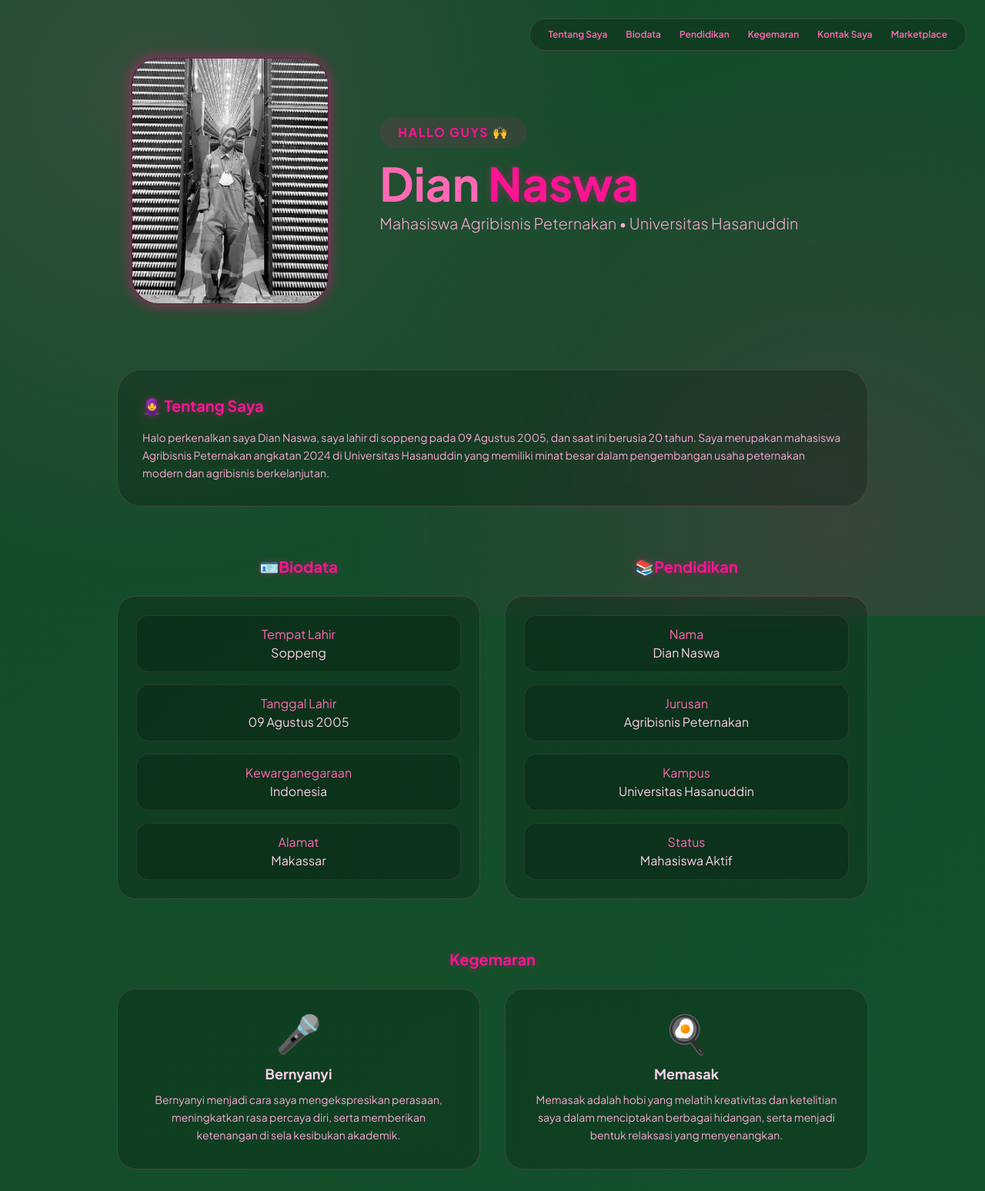
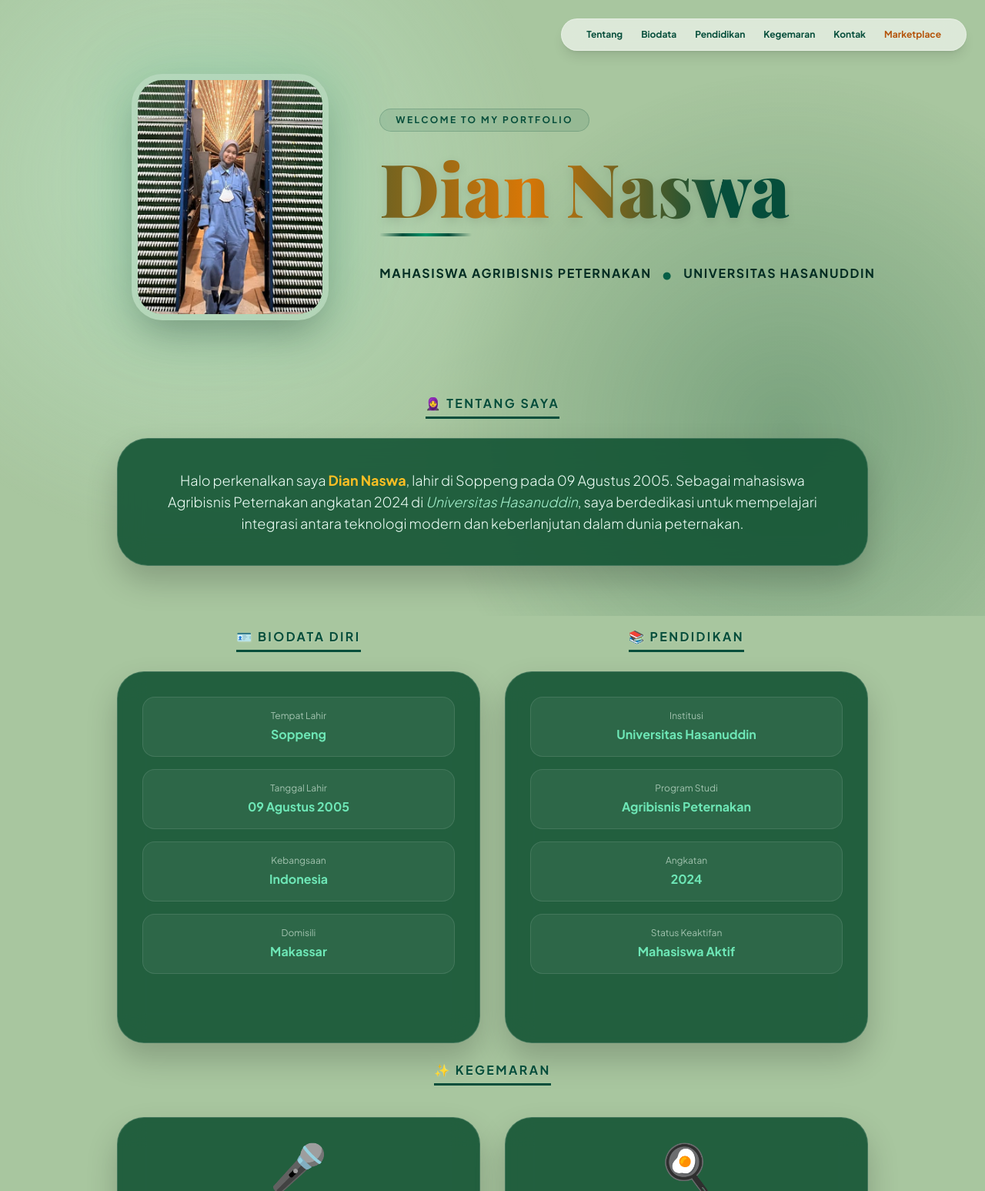
Before and after one commit to diannaswaaa/Landing-Page, a plain HTML site: page index.html in a window 1280 px wide. Shown: the top 1547 px of the page at 77% size. Drawn offline with nearby package versions, Linux system fonts and the light colour scheme.

Commit message:
Update index.html

```diff
--- a/index.html
+++ b/index.html
@@ -3,75 +3,115 @@
   <head>
     <meta charset="UTF-8" />
     <meta name="viewport" content="width=device-width, initial-scale=1.0" />
-    <title>Biodata Lengkap | Peneliti & Akademisi</title>
+    <title>Biodata Lengkap | Dian Naswa</title>
     <script src="https://cdn.tailwindcss.com"></script>
-    <link href="https://fonts.googleapis.com/css2?family=Plus+Jakarta+Sans:wght@300;400;600;700&display=swap" rel="stylesheet" />
+    <link href="https://fonts.googleapis.com/css2?family=Plus+Jakarta+Sans:wght@300;400;600;700&family=Playfair+Display:wght@700;900&display=swap" rel="stylesheet" />
     <style>
       body {
         font-family: 'Plus Jakarta Sans', sans-serif;
-        background: linear-gradient(135deg, #134b27, #14532d);
-        color: #ff69b4;
+        background: #a8c69f; /* Hijau Sage */
+        color: #f0fff4;
         scroll-behavior: smooth;
+        overflow-x: hidden;
       }
 
+      /* Latar Belakang Cahaya Bergerak */
       .glow-bg {
         position: fixed;
         top: 0;
         left: 0;
         width: 100%;
         height: 100%;
-        background: radial-gradient(circle at 15% 15%, rgba(255, 105, 180, 0.15) 0%, transparent 50%), radial-gradient(circle at 85% 85%, rgba(255, 20, 147, 0.15) 0%, transparent 50%);
+        background: radial-gradient(circle at 20% 30%, rgba(209, 250, 229, 0.4) 0%, transparent 40%), radial-gradient(circle at 80% 70%, rgba(15, 81, 50, 0.3) 0%, transparent 40%);
         z-index: -1;
       }
 
-      .neon-border {
-        border: 1px solid rgba(255, 20, 147, 0.4);
-        box-shadow: 0 0 20px rgba(255, 20, 147, 0.2);
+      /* Teks Nama Mewah */
+      .luxury-text {
+        font-family: 'Playfair Display', serif;
+        background: linear-gradient(to right, #064e3b 10%, #d97706 40%, #064e3b 60%);
+        background-size: 200% auto;
+        -webkit-background-clip: text;
+        -webkit-text-fill-color: transparent;
+        animation: shine 4s linear infinite;
+        filter: drop-shadow(0px 4px 6px rgba(0, 0, 0, 0.1));
       }
 
-      .neon-text {
-        color: #ff1493;
-        text-shadow: 0 0 10px rgba(255, 20, 147, 0.4);
+      @keyframes shine {
+        to {
+          background-position: 200% center;
+        }
+      }
+
+      /* Garis Bawah Header Utama - Hijau Tua */
+      .luxury-underline {
+        height: 4px;
+        width: 120px;
+        background: linear-gradient(to right, transparent, #064e3b, #059669, #064e3b, transparent);
+        margin: 12px auto;
+        border-radius: 10px;
+      }
+
+      @media (min-width: 768px) {
+        .luxury-underline {
+          margin-left: 0;
+        }
+      }
+
+      /* Judul Section Hijau Tua */
+      .section-title {
+        color: #064e3b;
+        text-transform: uppercase;
+        letter-spacing: 0.15em;
+        font-weight: 800;
+        text-shadow: 1px 1px 2px rgba(255, 255, 255, 0.2);
+        border-bottom: 3px solid #064e3b;
+        display: inline-block;
+        padding-bottom: 5px;
+        margin-bottom: 25px;
       }
 
       .glass-card {
-        background: rgba(0, 0, 0, 0.2);
-        backdrop-filter: blur(12px);
-        border: 1px solid rgba(255, 105, 180, 0.2);
+        background: rgba(15, 81, 50, 0.88);
+        backdrop-filter: blur(16px);
+        border: 1px solid rgba(255, 255, 255, 0.15);
+        box-shadow: 0 20px 40px rgba(0, 0, 0, 0.2);
       }
 
-      /* ACTIVE NAV */
-      .nav-active {
-        color: #ff1493;
-        border-bottom: 2px solid #ff1493;
+      .nav-item {
+        color: #064e3b;
+        transition: 0.3s;
+      }
+      .nav-item:hover {
+        color: #ffffff;
+        background: #064e3b;
+        border-radius: 20px;
+        padding: 4px 12px;
       }
 
-      /* ===== TAMBAHAN ANIMASI SCROLL PROFESIONAL ===== */
+      /* Animasi Reveal */
       .reveal {
         opacity: 0;
-        transform: translateY(40px);
-        transition: all 0.8s ease;
+        transform: translateY(30px);
+        transition: all 0.8s cubic-bezier(0.4, 0, 0.2, 1);
       }
-
       .reveal.active {
         opacity: 1;
         transform: translateY(0);
       }
 
-      /* animasi foto floating */
-      .float {
-        animation: float 4s ease-in-out infinite;
+      /* Float Animation untuk Foto */
+      .profile-frame {
+        animation: float 5s ease-in-out infinite;
+        border: 8px solid rgba(255, 255, 255, 0.2);
       }
-
       @keyframes float {
-        0% {
-          transform: translateY(0px);
+        0%,
+        100% {
+          transform: translateY(0px) rotate(0deg);
         }
         50% {
-          transform: translateY(-10px);
-        }
-        100% {
-          transform: translateY(0px);
+          transform: translateY(-15px) rotate(2deg);
         }
       }
     </style>
@@ -80,157 +120,170 @@
   <body class="antialiased">
     <div class="glow-bg"></div>
 
-    <!-- NAVIGASI -->
-    <nav class="fixed top-6 right-6 z-50">
-      <div class="glass-card px-6 py-3 rounded-full flex gap-6 text-xs font-semibold backdrop-blur-xl">
-        <a href="#tentang" class="nav-item hover:text-pink-200 transition">Tentang Saya</a>
-        <a href="#biodata" class="nav-item hover:text-pink-200 transition">Biodata</a>
-        <a href="#pendidikan" class="nav-item hover:text-pink-200 transition">Pendidikan</a>
-        <a href="#skill" class="nav-item hover:text-pink-200 transition">Kegemaran</a>
-        <a href="#kontak" class="nav-item hover:text-pink-200 transition">Kontak Saya</a>
-        <a href="#marketplace" class="nav-item hover:text-pink-200 transition">Marketplace</a>
+    <!-- Navigasi -->
+    <nav class="fixed top-6 right-6 z-50 hidden md:block">
+      <div class="bg-white/60 border border-white/30 px-8 py-3 rounded-full flex gap-6 text-xs font-bold backdrop-blur-xl shadow-lg">
+        <a href="#tentang" class="nav-item">Tentang</a>
+        <a href="#biodata" class="nav-item">Biodata</a>
+        <a href="#pendidikan" class="nav-item">Pendidikan</a>
+        <a href="#skill" class="nav-item">Kegemaran</a>
+        <a href="#kontak" class="nav-item">Kontak</a>
+        <a href="#marketplace" class="nav-item text-amber-700">Marketplace</a>
       </div>
     </nav>
 
-    <main class="max-w-5xl mx-auto px-6 py-12 md:py-20">
-      <!-- HEADER -->
-      <section class="grid md:grid-cols-3 gap-12 items-center mb-20 reveal">
+    <main class="max-w-5xl mx-auto px-6 py-12 md:py-24">
+      <!-- Header Section -->
+      <section class="grid md:grid-cols-3 gap-12 items-center mb-24 reveal">
         <div class="md:col-span-1 flex justify-center">
-          <div class="relative group float">
-            <div class="absolute -inset-1 bg-[#ff1493] rounded-[40px] blur opacity-25 group-hover:opacity-50 transition duration-1000"></div>
-            <div class="relative w-64 h-80 rounded-[35px] overflow-hidden bg-zinc-900 neon-border">
-              <img src="img/sw.jpeg" class="w-full h-full object-cover grayscale hover:grayscale-0 transition duration-500" />
+          <div class="relative group">
+            <div class="absolute -inset-4 bg-emerald-600/30 rounded-[50px] blur-2xl opacity-50"></div>
+            <div class="relative w-64 h-80 rounded-[40px] overflow-hidden profile-frame shadow-2xl">
+              <img src="img/sw.jpeg" class="w-full h-full object-cover scale-105 group-hover:scale-110 transition duration-700" alt="Dian Naswa" />
             </div>
           </div>
         </div>
 
-        <div class="md:col-span-2">
-          <span class="inline-block px-6 py-2 rounded-full bg-[#ff1493]/10 text-[#ff1493] text-sm md:text-base font-bold tracking-widest uppercase mb-4"> Hallo guys 🙌 </span>
+        <div class="md:col-span-2 text-center md:text-left">
+          <span class="inline-block px-5 py-1.5 rounded-full bg-emerald-900/10 text-emerald-900 text-xs font-black tracking-[0.2em] uppercase mb-6 border border-emerald-900/20"> Welcome to My Portfolio </span>
+          <h1 class="text-6xl md:text-8xl font-black luxury-text mb-2">Dian Naswa</h1>
+          <div class="luxury-underline mb-8"></div>
 
-          <h1 class="text-4xl md:text-6xl font-black mb-2">Dian <span class="neon-text">Naswa</span></h1>
-
-          <p class="text-xl text-pink-300 font-light mb-6">Mahasiswa Agribisnis Peternakan • Universitas Hasanuddin</p>
+          <div class="flex items-center justify-center md:justify-start gap-3 text-emerald-950 font-bold uppercase tracking-widest text-sm md:text-base whitespace-nowrap">
+            <span>Mahasiswa Agribisnis Peternakan</span>
+            <span class="text-emerald-800 text-xl md:text-2xl">•</span>
+            <span>Universitas Hasanuddin</span>
+          </div>
         </div>
       </section>
 
-      <!-- TENTANG -->
-      <section id="tentang" class="mb-16 reveal">
-        <div class="glass-card p-8 rounded-[32px]">
-          <h3 class="text-xl font-bold mb-4 neon-text">🧕 Tentang Saya</h3>
-          <p class="text-pink-300 text-sm leading-relaxed">
-            Halo perkenalkan saya Dian Naswa, saya lahir di soppeng pada 09 Agustus 2005, dan saat ini berusia 20 tahun. Saya merupakan mahasiswa Agribisnis Peternakan angkatan 2024 di Universitas Hasanuddin yang memiliki minat besar dalam
-            pengembangan usaha peternakan modern dan agribisnis berkelanjutan.
+      <!-- Tentang Section (Updated to Center) -->
+      <section id="tentang" class="mb-20 reveal text-center">
+        <h3 class="section-title">🧕 Tentang Saya</h3>
+
+        <div class="glass-card p-10 rounded-[40px]">
+          <p class="text-emerald-50 text-base md:text-lg leading-relaxed font-light text-center">
+            Halo perkenalkan saya <span class="font-bold text-amber-400">Dian Naswa</span>, lahir di Soppeng pada 09 Agustus 2005. Sebagai mahasiswa Agribisnis Peternakan angkatan 2024 di
+            <span class="italic text-emerald-200">Universitas Hasanuddin</span>, saya berdedikasi untuk mempelajari integrasi antara teknologi modern dan keberlanjutan dalam dunia peternakan.
           </p>
         </div>
       </section>
 
-      <!-- BIODATA & PENDIDIKAN -->
-      <div id="biodata" class="mb-16 reveal">
-        <div class="grid md:grid-cols-2 gap-8">
-          <!-- BIODATA -->
-          <div>
-            <h3 class="text-xl font-bold mb-6 text-center neon-text">🪪Biodata</h3>
+      <!-- Biodata & Pendidikan -->
+      <div class="grid md:grid-cols-2 gap-8 mb-20">
+        <section id="biodata" class="reveal text-center">
+          <h3 class="section-title">🪪 Biodata Diri</h3>
+          <div class="glass-card p-8 rounded-[35px] space-y-4 h-full">
+            <div class="p-4 rounded-2xl bg-white/5 border border-white/10 text-center">
+              <p class="text-xs opacity-60 mb-1">Tempat Lahir</p>
+              <p class="font-bold text-emerald-300">Soppeng</p>
+            </div>
+            <div class="p-4 rounded-2xl bg-white/5 border border-white/10 text-center">
+              <p class="text-xs opacity-60 mb-1">Tanggal Lahir</p>
+              <p class="font-bold text-emerald-300">09 Agustus 2005</p>
+            </div>
+            <div class="p-4 rounded-2xl bg-white/5 border border-white/10 text-center">
+              <p class="text-xs opacity-60 mb-1">Kebangsaan</p>
+              <p class="font-bold text-emerald-300">Indonesia</p>
+            </div>
+            <div class="p-4 rounded-2xl bg-white/5 border border-white/10 text-center">
+              <p class="text-xs opacity-60 mb-1">Domisili</p>
+              <p class="font-bold text-emerald-300">Makassar</p>
+            </div>
+          </div>
+        </section>
 
-            <div class="glass-card p-6 rounded-3xl space-y-4 text-center">
-              <div class="p-3 rounded-2xl bg-black/20 border border-pink-300/10">Tempat Lahir<br /><span class="text-pink-200">Soppeng</span></div>
-              <div class="p-3 rounded-2xl bg-black/20 border border-pink-300/10">Tanggal Lahir<br /><span class="text-pink-200">09 Agustus 2005</span></div>
-              <div class="p-3 rounded-2xl bg-black/20 border border-pink-300/10">Kewarganegaraan<br /><span class="text-pink-200">Indonesia</span></div>
-              <div class="p-3 rounded-2xl bg-black/20 border border-pink-300/10">Alamat<br /><span class="text-pink-200">Makassar</span></div>
+        <section id="pendidikan" class="reveal text-center">
+          <h3 class="section-title">📚 Pendidikan</h3>
+          <div class="glass-card p-8 rounded-[35px] space-y-4 h-full">
+            <div class="p-4 rounded-2xl bg-white/5 border border-white/10 text-center">
+              <p class="text-xs opacity-60 mb-1">Institusi</p>
+              <p class="font-bold text-emerald-300">Universitas Hasanuddin</p>
+            </div>
+            <div class="p-4 rounded-2xl bg-white/5 border border-white/10 text-center">
+              <p class="text-xs opacity-60 mb-1">Program Studi</p>
+              <p class="font-bold text-emerald-300">Agribisnis Peternakan</p>
+            </div>
+            <div class="p-4 rounded-2xl bg-white/5 border border-white/10 text-center">
+              <p class="text-xs opacity-60 mb-1">Angkatan</p>
+              <p class="font-bold text-emerald-300">2024</p>
+            </div>
+            <div class="p-4 rounded-2xl bg-white/5 border border-white/10 text-center">
+              <p class="text-xs opacity-60 mb-1">Status Keaktifan</p>
+              <p class="font-bold text-emerald-300">Mahasiswa Aktif</p>
+            </div>
+          </div>
+        </section>
+      </div>
+
+      <!-- Kegemaran Section -->
+      <section id="skill" class="mb-20 reveal text-center">
+        <h3 class="section-title">✨ Kegemaran</h3>
+        <div class="grid md:grid-cols-2 gap-8 mt-4">
+          <div class="glass-card p-8 rounded-[35px] hover:translate-y-[-10px] transition duration-500 group flex flex-col items-center">
+            <div class="text-6xl mb-6 group-hover:scale-110 transition">🎤</div>
+            <div class="w-full p-6 rounded-2xl bg-[#064e3b] border border-white/10 shadow-inner">
+              <h4 class="text-2xl font-bold text-[#d1fae5] mb-3">Bernyanyi</h4>
+              <p class="text-emerald-100/90 text-sm leading-relaxed">Ekspresi jiwa dan cara saya menemukan ketenangan di tengah hiruk pikuk dunia perkuliahan.</p>
             </div>
           </div>
 
-          <!-- PENDIDIKAN -->
-          <div id="pendidikan">
-            <h3 class="text-xl font-bold mb-6 text-center neon-text">📚Pendidikan</h3>
-
-            <div class="glass-card p-6 rounded-3xl space-y-4 text-center">
-              <div class="p-3 rounded-2xl bg-black/20 border border-pink-300/10">Nama<br /><span class="text-pink-200">Dian Naswa</span></div>
-              <div class="p-3 rounded-2xl bg-black/20 border border-pink-300/10">Jurusan<br /><span class="text-pink-200">Agribisnis Peternakan</span></div>
-              <div class="p-3 rounded-2xl bg-black/20 border border-pink-300/10">Kampus<br /><span class="text-pink-200">Universitas Hasanuddin</span></div>
-              <div class="p-3 rounded-2xl bg-black/20 border border-pink-300/10">Status<br /><span class="text-pink-200">Mahasiswa Aktif</span></div>
+          <div class="glass-card p-8 rounded-[35px] hover:translate-y-[-10px] transition duration-500 group flex flex-col items-center">
+            <div class="text-6xl mb-6 group-hover:scale-110 transition">🍳</div>
+            <div class="w-full p-6 rounded-2xl bg-[#064e3b] border border-white/10 shadow-inner">
+              <h4 class="text-2xl font-bold text-[#d1fae5] mb-3">Memasak</h4>
+              <p class="text-emerald-100/90 text-sm leading-relaxed">Seni meramu rasa yang melatih kesabaran dan kreativitas dalam setiap hidangan.</p>
             </div>
           </div>
         </div>
-      </div>
+      </section>
 
-      <!-- KEGEMARAN -->
-      <div id="skill" class="mb-16 reveal">
-        <h3 class="text-xl font-bold mb-6 text-center neon-text">Kegemaran</h3>
-        <div class="grid md:grid-cols-2 gap-8">
-          <!-- Bernyanyi -->
-          <div class="glass-card p-8 rounded-3xl text-center hover:scale-[1.02] transition">
-            <div class="text-5xl mb-4">🎤</div>
-            <h4 class="text-lg font-bold text-pink-200 mb-2">Bernyanyi</h4>
-            <p class="text-pink-300 text-sm leading-relaxed">Bernyanyi menjadi cara saya mengekspresikan perasaan, meningkatkan rasa percaya diri, serta memberikan ketenangan di sela kesibukan akademik.</p>
-          </div>
+      <!-- Kontak Section -->
+      <section id="kontak" class="mb-20 reveal text-center">
+        <h3 class="section-title">📞 Jalin Koneksi</h3>
+        <div class="grid grid-cols-1 md:grid-cols-3 gap-6 mt-4">
+          <a href="https://wa.me/6281242306670" class="glass-card p-6 rounded-3xl hover:bg-emerald-800 transition">
+            <div class="text-3xl mb-2">📱</div>
+            <h4 class="font-bold text-emerald-300">WhatsApp</h4>
+            <p class="text-xs opacity-70">+62 812 4230 6670</p>
+          </a>
+          <a href="mailto:diannnnn@gmail.com" class="glass-card p-6 rounded-3xl hover:bg-emerald-800 transition">
+            <div class="text-3xl mb-2">📧</div>
+            <h4 class="font-bold text-emerald-300">Email</h4>
+            <p class="text-xs opacity-70">diannnnn@gmail.com</p>
+          </a>
+          <a href="https://instagram.com/dian_naswa" class="glass-card p-6 rounded-3xl hover:bg-emerald-800 transition">
+            <div class="text-3xl mb-2">📸</div>
+            <h4 class="font-bold text-emerald-300">Instagram</h4>
+            <p class="text-xs opacity-70">@dian_naswa</p>
+          </a>
+        </div>
+      </section>
 
-          <!-- Memasak -->
-          <div class="glass-card p-8 rounded-3xl text-center hover:scale-[1.02] transition">
-            <div class="text-5xl mb-4">🍳</div>
-            <h4 class="text-lg font-bold text-pink-200 mb-2">Memasak</h4>
-            <p class="text-pink-300 text-sm leading-relaxed">Memasak adalah hobi yang melatih kreativitas dan ketelitian saya dalam menciptakan berbagai hidangan, serta menjadi bentuk relaksasi yang menyenangkan.</p>
-          </div>
-        </div>
-      </div>
-
-      <!-- ===== KONTAK PREMIUM ===== -->
-      <div id="kontak" class="mb-16 reveal">
-        <h3 class="text-xl font-bold mb-6 text-center neon-text">📞 Kontak Saya</h3>
-        <div class="grid md:grid-cols-3 gap-6">
-          <div class="glass-card p-6 rounded-3xl text-center hover:scale-[1.03] transition">
-            <div class="text-4xl mb-3">📱</div>
-            <h4 class="text-pink-200 font-bold mb-1">WhatsApp</h4>
-            <p class="text-pink-300 text-sm">+62 812 4230 6670</p>
-          </div>
-          <div class="glass-card p-6 rounded-3xl text-center hover:scale-[1.03] transition">
-            <div class="text-4xl mb-3">📧</div>
-            <h4 class="text-pink-200 font-bold mb-1">Email</h4>
-            <p class="text-pink-300 text-sm">diannnnn@gmail.com</p>
-          </div>
-          <div class="glass-card p-6 rounded-3xl text-center hover:scale-[1.03] transition">
-            <div class="text-4xl mb-3">📸</div>
-            <h4 class="text-pink-200 font-bold mb-1">Instagram</h4>
-            <p class="text-pink-300 text-sm">@dian_naswa</p>
-          </div>
-        </div>
-      </div>
-
-      <!-- ===== MARKETPLACE SECTION (TAMBAHAN) ===== -->
-      <div id="marketplace" class="mb-16 reveal">
-        <h3 class="text-xl font-bold mb-6 text-center neon-text">🛒 Penjualan Sapi</h3>
-        <div class="glass-card p-10 rounded-[40px] text-center border-2 border-pink-500/30">
-          <div class="text-6xl mb-6">🐂</div>
-          <h4 class="text-2xl font-bold text-pink-100 mb-4">SWANA MEAT</h4>
-          <p class="text-pink-300 mb-8 max-w-lg mx-auto">Temukan berbagai pilihan daging berkualitas terbaik langsung dari peternakan. Klik tombol di bawah untuk menuju ke platform penjualan resmi kami.</p>
-          <!-- LINK MARKETPLACE ANDA -->
+      <!-- Marketplace Section -->
+      <section id="marketplace" class="mb-20 reveal text-center">
+        <div class="glass-card p-12 rounded-[50px] border-2 border-emerald-900/30 relative overflow-hidden">
+          <div class="absolute top-0 left-0 w-full h-1 bg-gradient-to-right from-transparent via-emerald-900 to-transparent"></div>
+          <div class="text-7xl mb-6">🥩</div>
+          <h4 class="text-4xl font-black text-amber-400 mb-4 tracking-tight">SWANA MEAT</h4>
+          <p class="text-emerald-100 mb-10 max-w-xl mx-auto text-lg">Platform penyedia sapi potong kualitas unggul langsung dari sumbernya. Modern, Terpercaya, dan Berkualitas.</p>
           <a
             href="https://market-place-nine-tau.vercel.app/"
             target="_blank"
-            class="inline-block px-10 py-4 bg-[#ff1493] hover:bg-pink-600 text-white font-bold rounded-full transition transform hover:scale-110 shadow-lg shadow-pink-500/50"
+            class="inline-block px-12 py-5 bg-amber-500 hover:bg-amber-400 text-emerald-950 font-black rounded-full transition transform hover:scale-105 shadow-[0_0_20px_rgba(251,191,36,0.4)]"
           >
-            Kunjungi Marketplace →
+            Kunjungi Marketplace Sekarang →
           </a>
         </div>
-      </div>
+      </section>
 
-      <footer class="py-12 text-center border-t border-pink-300/10">
-        <p class="text-pink-400 text-[10px] tracking-[0.3em] font-bold uppercase">© 2026 Dian Naswa</p>
+      <footer class="py-12 text-center">
+        <div class="w-20 h-1 bg-emerald-900/20 mx-auto mb-6"></div>
+        <p class="text-emerald-900 text-xs tracking-[0.4em] font-black uppercase opacity-60">© 2026 Dian Naswa • All Rights Reserved</p>
       </footer>
 
-      <!-- NAV ACTIVE -->
       <script>
-        const links = document.querySelectorAll('.nav-item');
-
-        links.forEach((link) => {
-          link.addEventListener('click', () => {
-            links.forEach((l) => l.classList.remove('nav-active'));
-            link.classList.add('nav-active');
-          });
-        });
-
-        /* ===== ANIMASI SCROLL PROFESIONAL ===== */
         const reveals = document.querySelectorAll('.reveal');
-
         const observer = new IntersectionObserver(
           (entries) => {
             entries.forEach((entry) => {
@@ -239,11 +292,8 @@
               }
             });
           },
-          {
-            threshold: 0.15,
-          }
+          { threshold: 0.1 }
         );
-
         reveals.forEach((el) => observer.observe(el));
       </script>
     </main>
```
